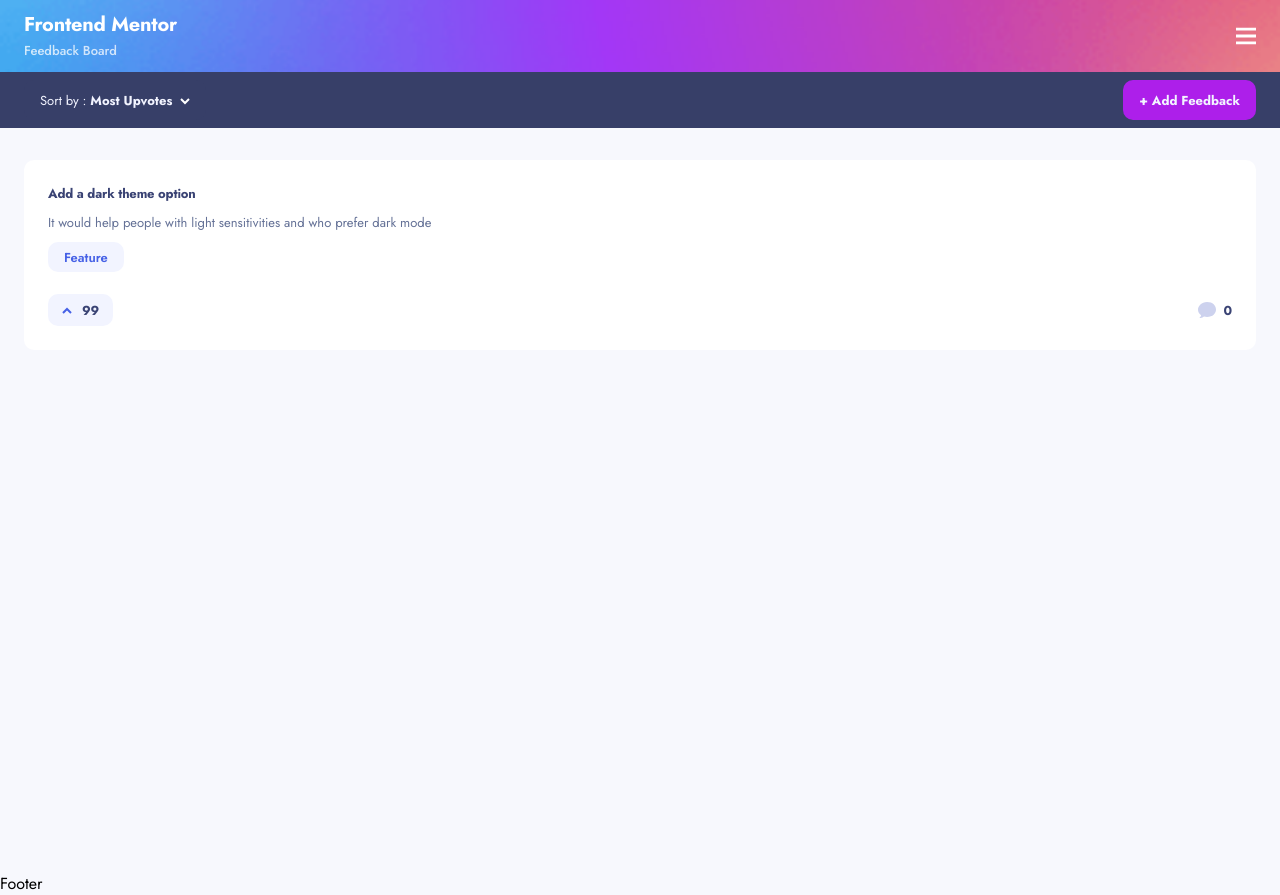
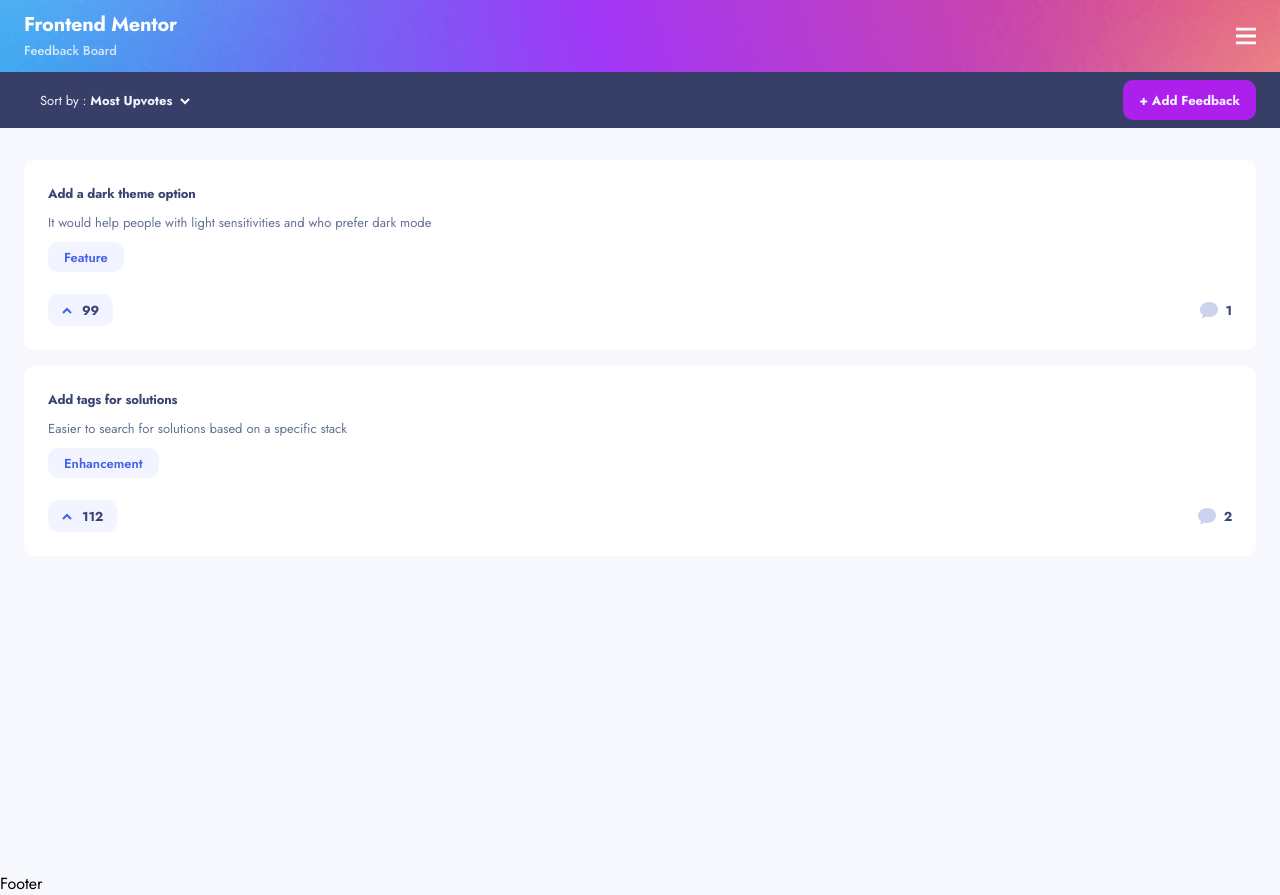
Before and after one commit to ryanbradley-webdev/product-feedback-app, a React (Vite) app in the folder client/: page / in a window 1280 px wide. Built offline with nearby package versions, Linux system fonts and the light colour scheme.

Commit message:
Add more sample feedback to refine suggestions route styling.

```diff
--- a/client/src/components/feedbackCard/feedbackCard.module.css
+++ b/client/src/components/feedbackCard/feedbackCard.module.css
@@ -6,6 +6,7 @@
     border-radius: var(--radius-btn);
     text-decoration: none;
     color: inherit;
+    background-color: var(--clr-white-900);
 }
 
 .content h5 {
--- a/client/src/components/feedbackList/feedbackList.module.css
+++ b/client/src/components/feedbackList/feedbackList.module.css
@@ -1,7 +1,8 @@
 .list {
+    display: grid;
+    row-gap: 16px;
     margin-block: 32px;
     margin-inline: 24px;
-    background-color: var(--clr-white-900);
     border-radius: var(--radius-btn);
 }
 
--- a/client/src/sampleData/feedback.ts
+++ b/client/src/sampleData/feedback.ts
@@ -5,6 +5,49 @@
         description: 'It would help people with light sensitivities and who prefer dark mode',
         category: 'Feature',
         upvotes: 99,
-        comments: []
+        comments: [
+            {
+                id: '1234',
+                comment: 'Also, please allow styles to be applied based on system preferences. I would love to be able to browse Frontend Mentor in the evening after my device\'s dark mode turns on without the bright background it currently has.',
+                user: {
+                    id: '5432',
+                    name: 'Elijah Moss',
+                    handle: '@hexagon.bestagon',
+                    profileImg: ''
+                },
+                replies: []
+            }
+        ]
+    },
+    {
+        id: '3456',
+        title: 'Add tags for solutions',
+        description: 'Easier to search for solutions based on a specific stack',
+        category: 'Enhancement',
+        upvotes: 112,
+        comments: [
+            {
+                id: '643',
+                comment: 'Also, please allow styles to be applied based on system preferences. I would love to be able to browse Frontend Mentor in the evening after my device\'s dark mode turns on without the bright background it currently has.',
+                user: {
+                    id: '5432',
+                    name: 'Elijah Moss',
+                    handle: '@hexagon.bestagon',
+                    profileImg: ''
+                },
+                replies: []
+            },
+            {
+                id: '45678',
+                comment: 'Also, please allow styles to be applied based on system preferences. I would love to be able to browse Frontend Mentor in the evening after my device\'s dark mode turns on without the bright background it currently has.',
+                user: {
+                    id: '5432',
+                    name: 'Elijah Moss',
+                    handle: '@hexagon.bestagon',
+                    profileImg: ''
+                },
+                replies: []
+            }
+        ]
     }
 ]
--- a/client/src/types.d.ts
+++ b/client/src/types.d.ts
@@ -7,11 +7,11 @@
     profileImg?: string
 }
 
-type Comment = {
+type FeedbackComment = {
     id: string
     user: User
     comment: string
-    replies: Comment[]
+    replies: FeedbackComment[]
 }
 
 type Feedback = {
@@ -20,5 +20,5 @@
     description: string
     upvotes: number
     category: 'Feature' | 'UI' | 'UX' | 'Enhancement' | 'Bug'
-    comments: Comment[]
+    comments: FeedbackComment[]
 }
```
